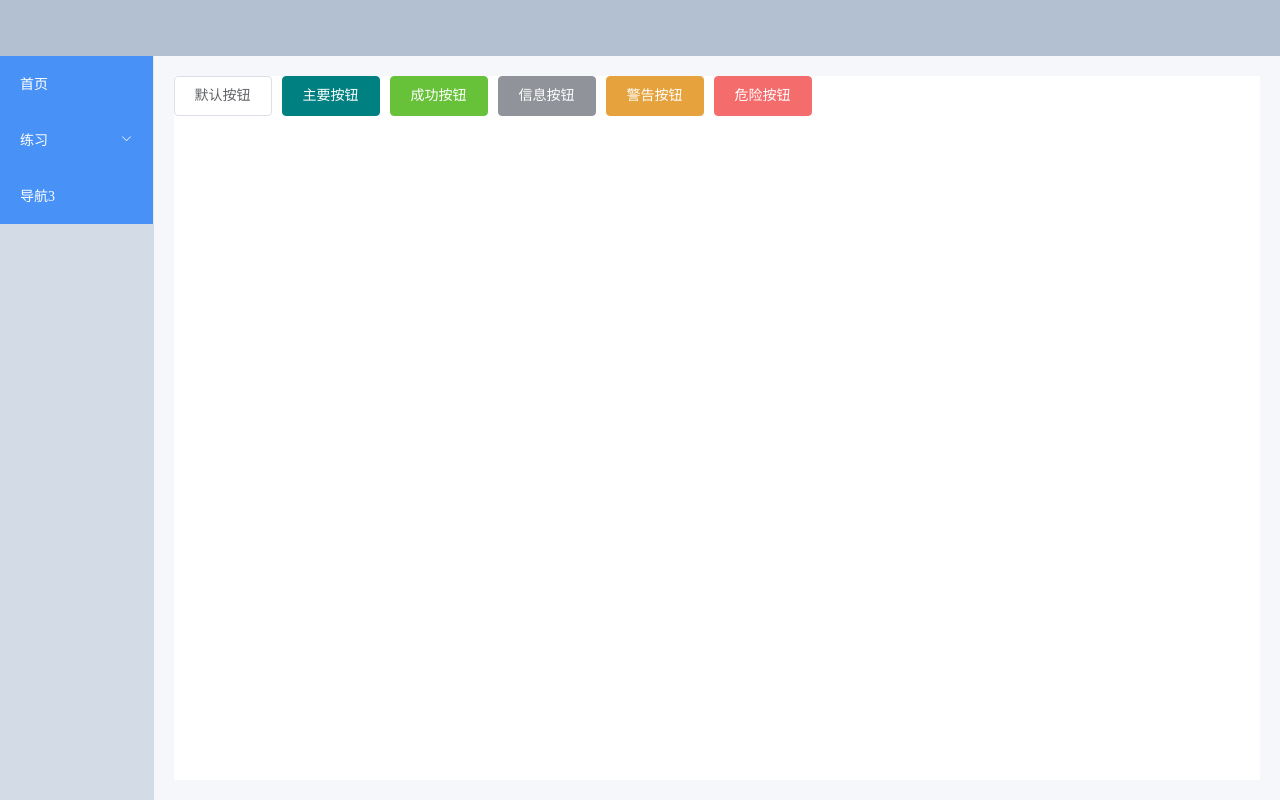
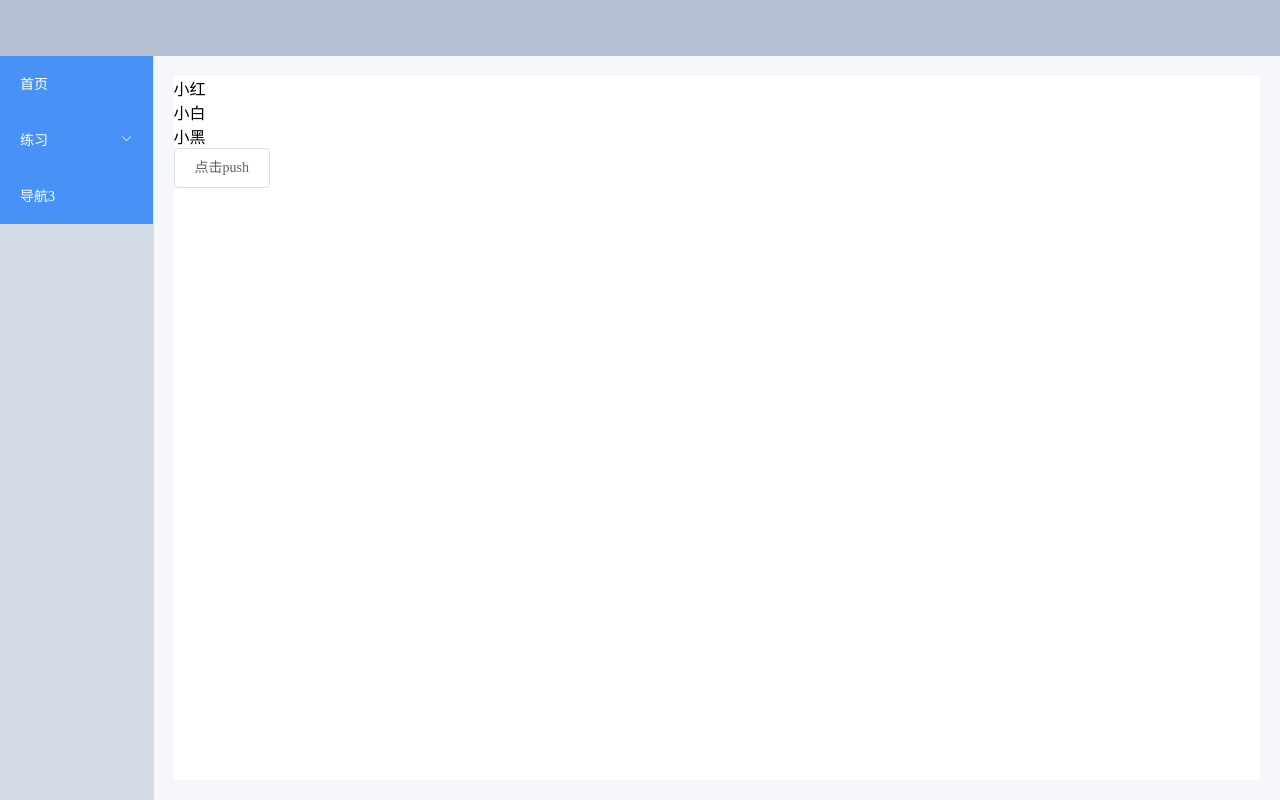
Before and after one commit to wft918/wft-project, a Vue app: page /#/home in a window 1280 px wide. Built offline with nearby package versions, Linux system fonts and the light colour scheme.

Commit message:
新增深克隆工具类方法

```diff
--- a/src/main.js
+++ b/src/main.js
@@ -6,6 +6,7 @@ import ElementUI from 'element-ui';
 // import 'element-ui/lib/theme-chalk/index.css';
 import './styles/element-variables.scss'
 import http from '@/utils/request1'
+import utils from '@/utils'
 import VueLazyLoad from 'vue-lazyload'
 
 
@@ -21,6 +22,7 @@ Vue.use(VueLazyLoad, {
 Vue.config.productionTip = false;
 
 Vue.prototype.$http = http
+Vue.prototype.$utils = utils
 Vue.prototype.$events = new Vue()
 
 new Vue({
--- /dev/null
+++ b/src/utils/index.js
@@ -0,0 +1,19 @@
+
+// 深拷贝
+export function deepClone(sourceObj) {
+  const targetObj = sourceObj.constructor === Array ? [] : {}   // [] -> Array(基类)  {} -> Object
+  for(let key in sourceObj) {
+    if(sourceObj.hasOwnProperty(key)) {  //判断是否是自身含有的属性
+      if(sourceObj[key] && typeof sourceObj[key] === 'object') {  //引用数据类型
+        targetObj[key] = deepClone(sourceObj[key])  //递归
+      }else {  //基本数据类型
+        targetObj[key] = sourceObj[key]
+      }
+    }
+  }
+  return targetObj
+}
+
+
+
+export default {deepClone}
--- a/src/views/pages/home/home.vue
+++ b/src/views/pages/home/home.vue
@@ -1,27 +1,41 @@
 <template>
   <div class="home">
-    <el-row>
-      <el-button>默认按钮</el-button>
-      <el-button type="primary">主要按钮</el-button>
-      <el-button type="success">成功按钮</el-button>
-      <el-button type="info">信息按钮</el-button>
-      <el-button type="warning">警告按钮</el-button>
-      <el-button type="danger">危险按钮</el-button>
-    </el-row>
+    <div v-for="item in list" :key="item.age">{{item.name}}</div>
+    <el-button @click="butClick">点击push</el-button>
   </div>
 </template>
 <script>
 export default {
   data() {
     return {
-
+      list:[
+        {
+          name:'小红',
+          age:13
+        },
+        {
+          name:'小白',
+          age:15
+        },
+        {
+          name:'小黑',
+          age:12
+        },
+      ],
+      testList:[]
     }
   },
   mounted() {
-
+    this.testList = this.$utils.deepClone(this.list)
   },
   methods: {
-
+    butClick() {
+      this.list.push({
+        name:'哈哈哈',
+        age:22
+      })
+      console.log(this.testList,'testlist----------------->')
+    }
   }
 }
 </script>
```
